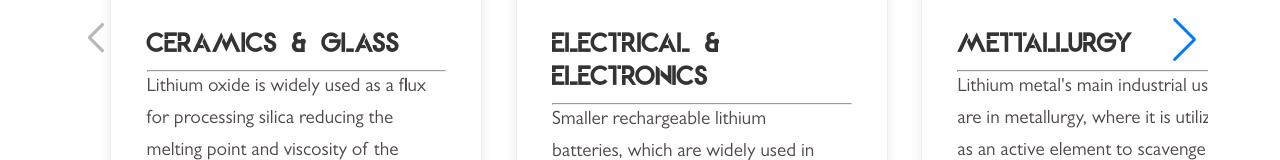
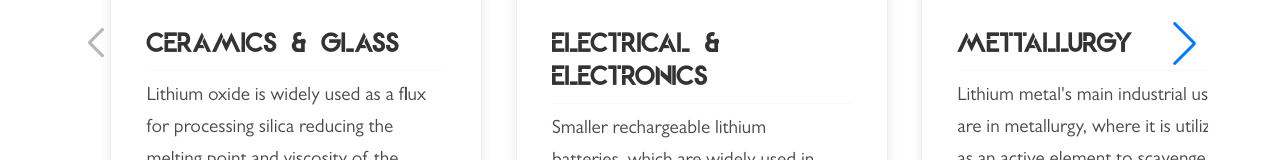
Before and after one commit to VybzTech/Miners, a React (Create React App) app: page / in a window 1280 px wide. Shown: the part 3345-3505 px from the top of the page. Built offline with nearby package versions, Linux system fonts and the light colour scheme; a web font is replaced by a local one.

Commit message:
modified:   src/App.css 	modified:   src/Styles/Products/Products.scss

```diff
--- a/src/App.css
+++ b/src/App.css
@@ -714,6 +714,13 @@ nav.Navbar > nav a.screen::after {
   font-family: Gills;
   color: #3e3333;
 }
+#Products main .card .container hr {
+  background-color: #ccc;
+  opacity: 0.1;
+  height: 1px;
+  border: none;
+  margin: 0 0 10px 0;
+}
 #Products main .card:hover {
   box-shadow: 0 0 20px 1px #ccc;
 }
--- a/src/Styles/Products/Products.scss
+++ b/src/Styles/Products/Products.scss
@@ -148,6 +148,11 @@
                     color: $gray_brown;
                 }
                 hr {
+                    background-color: $light_gray;
+                    opacity: 0.1;
+                    height: 1px;
+                    border: none;
+                    margin: 0 0 10px 0;
                 }
             }
             // &:last-child > .container > p {
```
